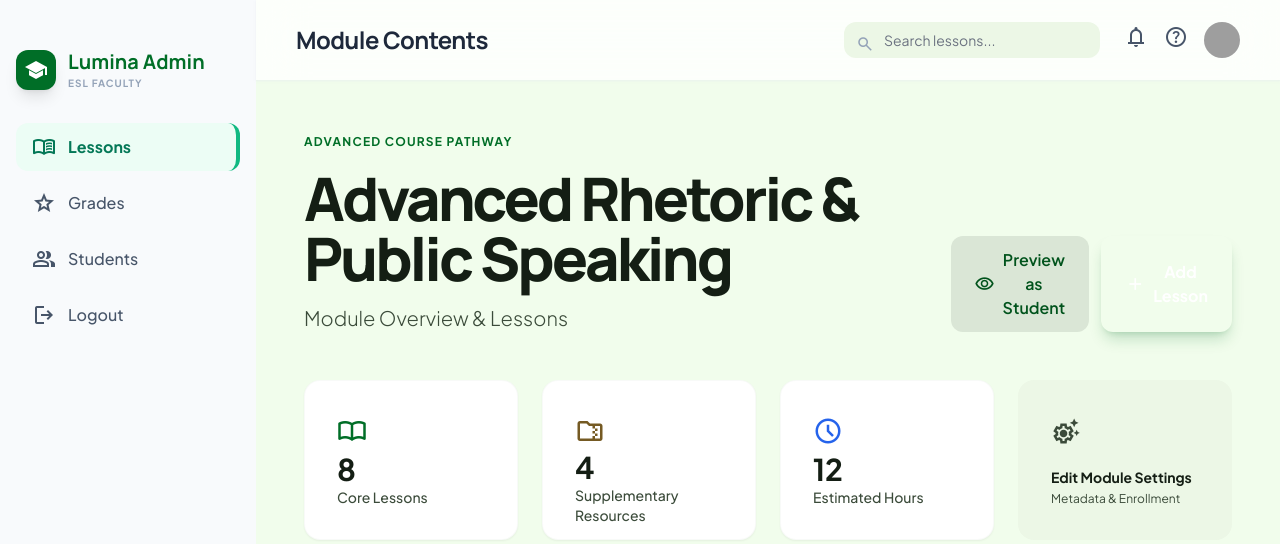
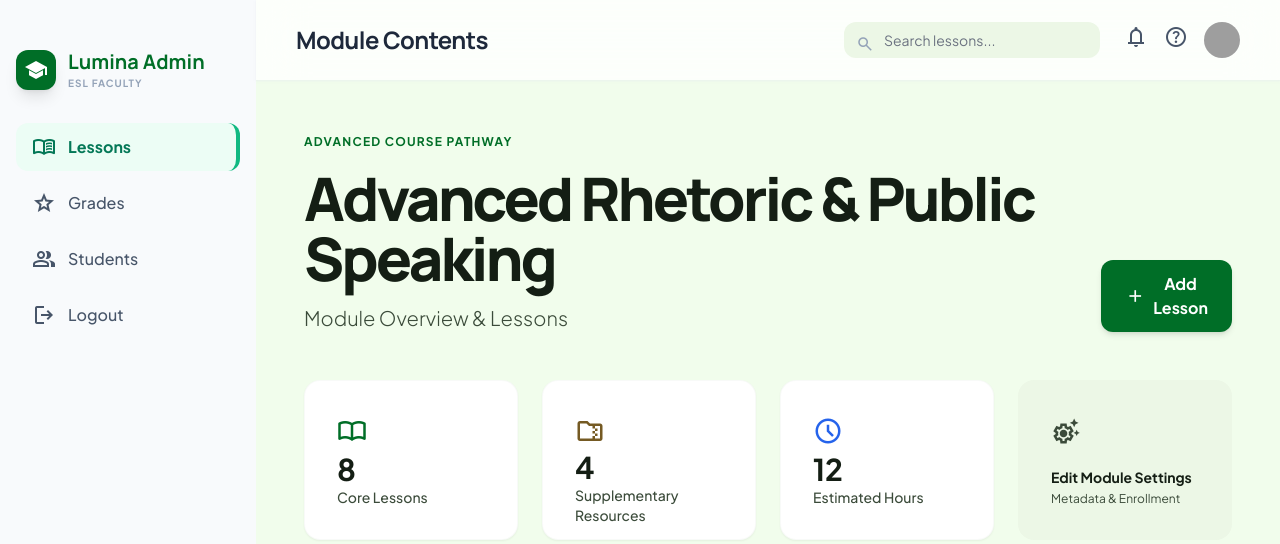
Before and after one commit to BlipBl0p/EmergingTrends_ESL_Website, a Django app: page /teachers/dashboard/modules/ in a window 1280 px wide. Shown: the top 544 px of the page. Run offline with Django 5.2, Linux system fonts and the light colour scheme; a user stored in the database is signed in; style sheets or scripts are compiled from the project's sources; some libraries are stand-ins or nearby versions; grey boxes are pictures that could not be loaded.

Commit message:
cleaned up module page to taste

```diff
--- a/ESL_Website/esl_Teacher/templates/pages/teacher_module.html
+++ b/ESL_Website/esl_Teacher/templates/pages/teacher_module.html
@@ -183,12 +183,7 @@
                     </div>
                     <div class="flex gap-3">
                         <button
-                            class="px-6 py-3 rounded-xl bg-surface-container-highest text-on-primary-fixed-variant font-semibold hover:bg-surface-variant transition-colors flex items-center gap-2">
-                            <span class="material-symbols-outlined text-xl" data-icon="visibility">visibility</span>
-                            Preview as Student
-                        </button>
-                        <button
-                            class="px-6 py-3 rounded-xl bg-gradient-to-b from-primary to-primary-container text-white font-bold shadow-lg shadow-primary/20 flex items-center gap-2">
+                            class="px-6 py-3 bg-primary from-primary to-primary-container text-white font-bold rounded-xl shadow-md hover:opacity-90 transition-opacity flex items-center gap-2">
                             <span class="material-symbols-outlined text-xl" data-icon="add">add</span>
                             Add Lesson
                         </button>
```
